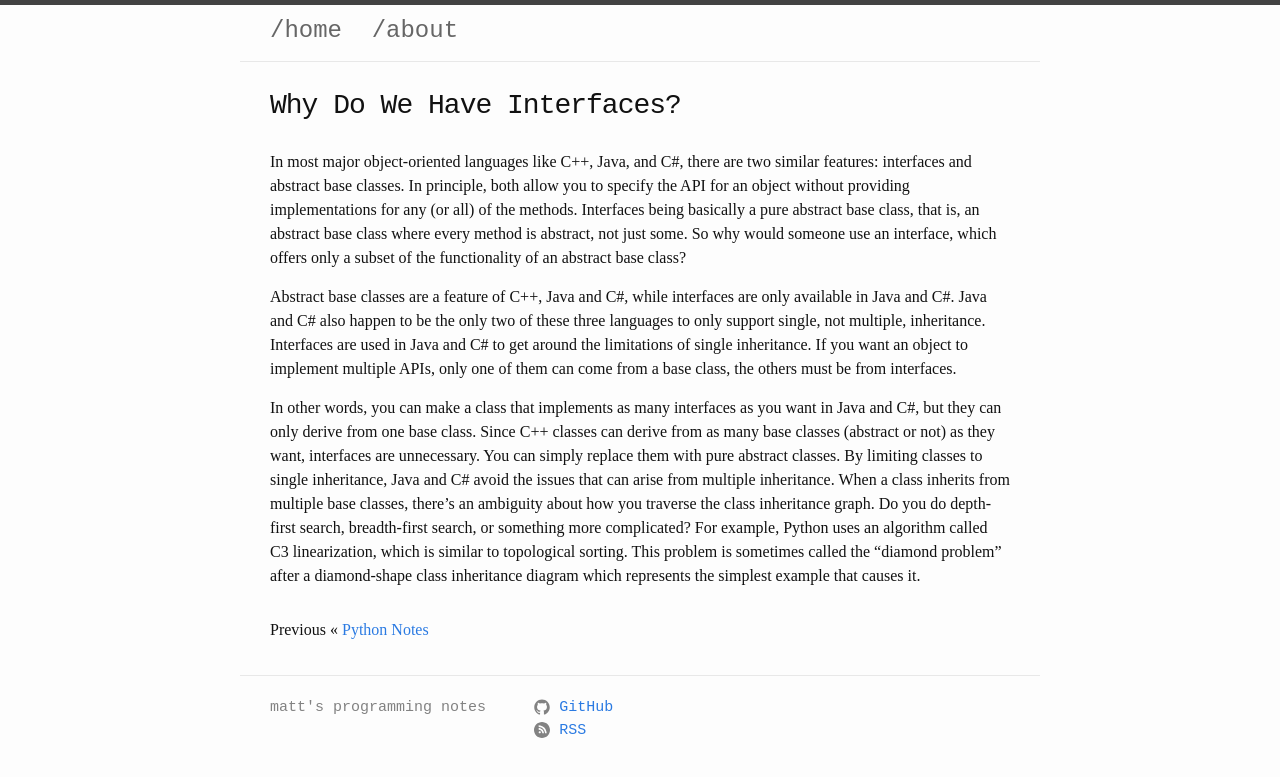
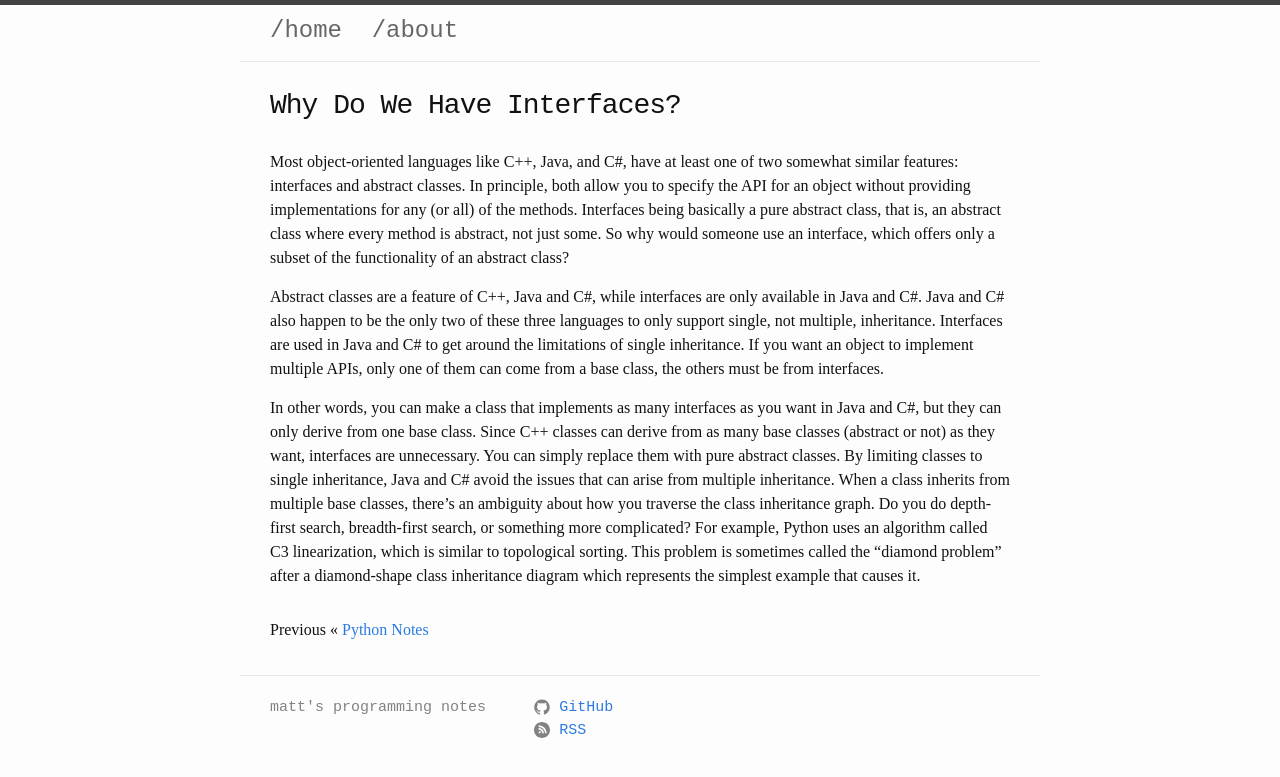
Before and after one commit to mattsteadman/mattsteadman.github.io, a Jekyll site: the page built from _posts/2022-05-21-why-interfaces.md, in a window 1280 px wide. Shown: the top 777 px of the page. Built offline with Jekyll 4.4.1, drawn with Linux system fonts in a browser that asks for light colours.

Commit message:
fix untruth

```diff
--- a/_posts/2022-05-21-why-interfaces.md
+++ b/_posts/2022-05-21-why-interfaces.md
@@ -6,8 +6,8 @@ categories: [R]
 permalink: why-interfaces
 description: "Why do we have interfaces?"
 ---
-In most major object-oriented languages like C++, Java, and C#, there are two similar features: interfaces and abstract base classes. In principle, both allow you to specify the API for an object without providing implementations for any (or all) of the methods. Interfaces being basically a pure abstract base class, that is, an abstract base class where every method is abstract, not just some. So why would someone use an interface, which offers only a subset of the functionality of an abstract base class?
+Most object-oriented languages like C++, Java, and C#, have at least one of two somewhat similar features: interfaces and abstract classes. In principle, both allow you to specify the API for an object without providing implementations for any (or all) of the methods. Interfaces being basically a pure abstract class, that is, an abstract class where every method is abstract, not just some. So why would someone use an interface, which offers only a subset of the functionality of an abstract class?
 
-Abstract base classes are a feature of C++, Java and C#, while interfaces are only available in Java and C#. Java and C# also happen to be the only two of these three languages to only support single, not multiple, inheritance. Interfaces are used in Java and C# to get around the limitations of single inheritance. If you want an object to implement multiple APIs, only one of them can come from a base class, the others must be from interfaces.
+Abstract classes are a feature of C++, Java and C#, while interfaces are only available in Java and C#. Java and C# also happen to be the only two of these three languages to only support single, not multiple, inheritance. Interfaces are used in Java and C# to get around the limitations of single inheritance. If you want an object to implement multiple APIs, only one of them can come from a base class, the others must be from interfaces.
 
 In other words, you can make a class that implements as many interfaces as you want in Java and C#, but they can only derive from one base class. Since C++ classes can derive from as many base classes (abstract or not) as they want, interfaces are unnecessary. You can simply replace them with pure abstract classes. By limiting classes to single inheritance, Java and C# avoid the issues that can arise from multiple inheritance. When a class inherits from multiple base classes, there's an ambiguity about how you traverse the class inheritance graph. Do you do depth-first search, breadth-first search, or something more complicated? For example, Python uses an algorithm called C3 linearization, which is similar to topological sorting. This problem is sometimes called the "diamond problem" after a diamond-shape class inheritance diagram which represents the simplest example that causes it.
```
